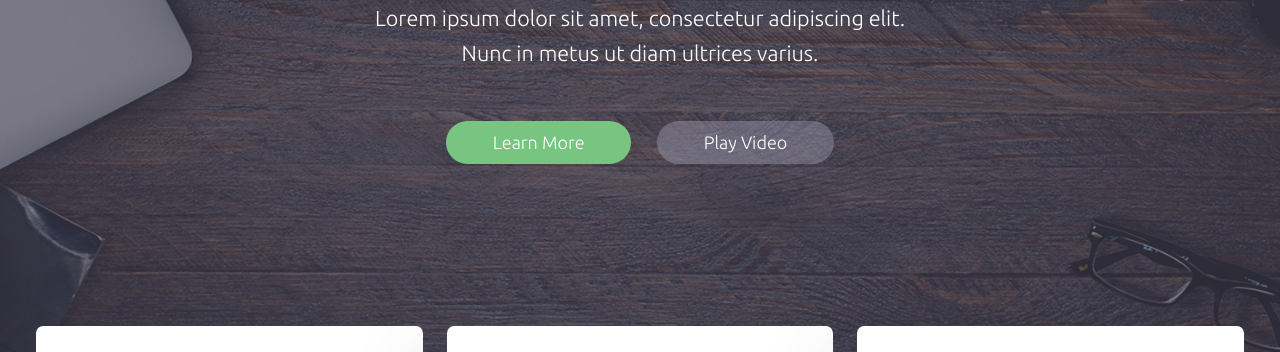
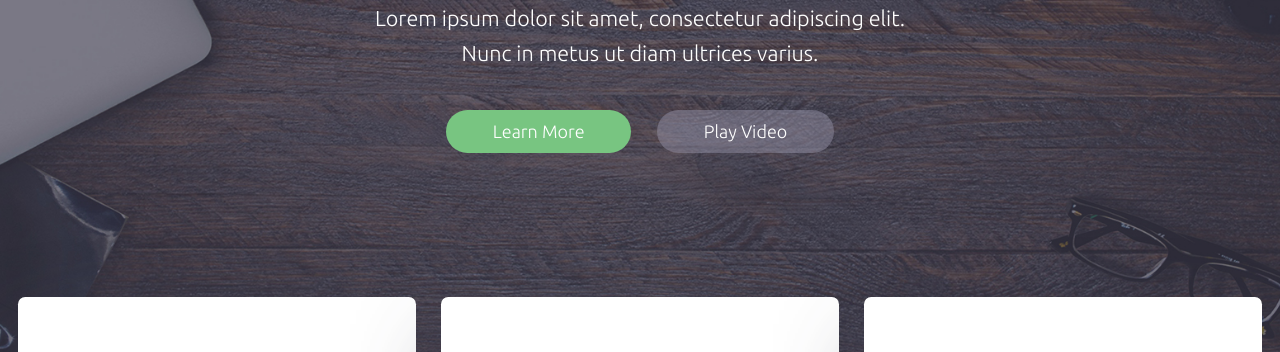
Before and after one commit to derekmorash/randomDesign, a website: page index.html in a window 1280 px wide. Shown: the part 264-616 px from the top of the page. Drawn offline with Linux system fonts and the light colour scheme.

Commit message:
Fixed up some responsize styles

```diff
--- a/assets/css/3-modules/_info.scss
+++ b/assets/css/3-modules/_info.scss
@@ -1,5 +1,5 @@
 .header--description, .contact--info {
-  padding: 4rem 0 6rem;
+  padding: 1.2rem 0 5rem;
   text-align: center;
   h1, .subhead {
     color: #ffffff;
@@ -12,20 +12,28 @@
     font-size: 1rem;
     line-height: 1.6;
     max-width: 26em;
-    margin: 0 auto 2.8rem;
+    margin: 0 auto 1.2rem;
   }
-  .cta1, .cta2 {
-    display: block;
-    margin: 0 auto 1rem;
+  .cta1 {
+    display: inline-block;
+    font-size: 0.8rem;
+    margin-right: 0.3em;
+  }
+  .cta2 {
+    display: inline-block;
+    font-size: 0.8rem;
+    margin-left: 0.3em;
   }
 
   @media screen and (min-width: 600px) {
     .cta1 {
       display: inline-block;
+      font-size: 1rem;
       margin-right: 0.6em;
     }
     .cta2 {
       display: inline-block;
+      font-size: 1rem;
       margin-left: 0.6em;
     }
   }
@@ -34,12 +42,13 @@
     padding: 5rem 0 12rem;
     .subhead, p {
       font-size: 1.2rem;
+      margin: 0 auto 2.2rem;
     }
   }
 }
 
 .contact--info {
-  padding: 4rem;
+  padding: 4rem 1rem;
   h2 {
     color: $dark-text;
     font-size: 2rem;
@@ -52,4 +61,7 @@
   .btn {
     font-size: 1.2rem;
   }
+  @media screen and (min-width: 800px) {
+    padding: 4rem 0 2rem;
+  }
 }
--- a/assets/css/4-layouts/_base.scss
+++ b/assets/css/4-layouts/_base.scss
@@ -9,7 +9,7 @@ section {
 .section-inner {
   max-width: 1440px;
   margin: 0 auto;
-  padding: 0 2rem;
+  padding: 0 1rem;
   @include clearfix;
   @media screen and (min-width: 1460px) {
     padding: 0;
--- a/index.html
+++ b/index.html
@@ -11,12 +11,12 @@
   <header class="header">
     <nav class="nav">
       <a href="/" class="nav--branding">Brand Name</a>
-      <ul class="nav--list">
+      <!-- <ul class="nav--list">
         <li class="nav--list-item"><a href="#">Home</a></li>
         <li class="nav--list-item"><a href="#">Services</a></li>
         <li class="nav--list-item"><a href="#">Portfolio</a></li>
         <li class="nav--list-item"><a href="#" class="btn btn-secondary">Get In Touch</a></li>
-      </ul>
+      </ul> -->
     </nav>
     <div class="header--description">
       <h1>We create beautiful products.</h1>
```
Also changed, not shown: assets/css/style.css.
